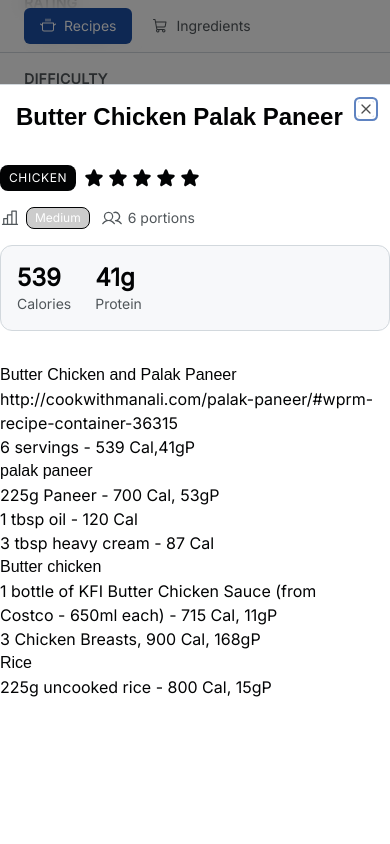
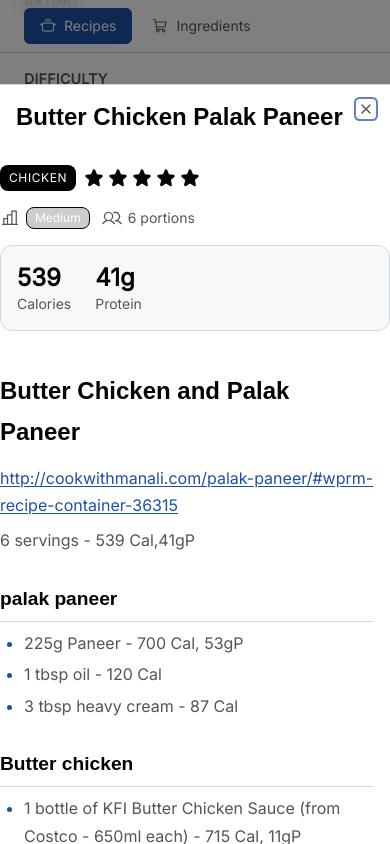
Before and after one commit to nicholasc120/meal-prep-recipes, a React (Vite) app: page / in a window 390 px wide. Both pictures are taken after a click on the element 195 px from the left and 1221 px from the top of the page. Shown: the part 799-1643 px from the top of the page. Built offline with nearby package versions, Linux system fonts and the light colour scheme.

Commit message:
Improve recipe modal styling and mobile scrolling

```diff
--- a/src/components/RecipeDetail.tsx
+++ b/src/components/RecipeDetail.tsx
@@ -90,9 +90,9 @@ export function RecipeDetail({ recipe, open, onOpenChange }: RecipeDetailProps)
         )}
       </div>
 
-      <ScrollArea className="flex-1 pr-4">
+      <ScrollArea className="flex-1 min-h-0">
         <div
-          className="prose prose-sm max-w-none prose-headings:font-space prose-headings:text-foreground prose-p:text-foreground/90 prose-li:text-foreground/90 prose-strong:text-foreground"
+          className="recipe-content pr-4 pb-6"
           dangerouslySetInnerHTML={{ __html: recipe.content }}
         />
       </ScrollArea>
@@ -102,11 +102,13 @@ export function RecipeDetail({ recipe, open, onOpenChange }: RecipeDetailProps)
   if (isMobile) {
     return (
       <Sheet open={open} onOpenChange={onOpenChange}>
-        <SheetContent side="bottom" className="h-[90vh] flex flex-col">
+        <SheetContent side="bottom" className="h-[90vh] flex flex-col overflow-hidden">
           <SheetHeader>
             <SheetTitle className="text-2xl font-bold">{recipe.title}</SheetTitle>
           </SheetHeader>
-          {content}
+          <div className="flex-1 flex flex-col min-h-0 overflow-y-auto">
+            {content}
+          </div>
         </SheetContent>
       </Sheet>
     )
--- a/src/index.css
+++ b/src/index.css
@@ -123,3 +123,83 @@
     font-family: var(--font-space);
   }
 }
+
+/* Styles for rendered recipe markdown content */
+.recipe-content {
+  line-height: 1.7;
+  color: var(--foreground);
+}
+
+.recipe-content h1 {
+  font-size: 1.5rem;
+  font-weight: 700;
+  margin-top: 1.5rem;
+  margin-bottom: 0.75rem;
+  color: var(--foreground);
+}
+
+.recipe-content h2 {
+  font-size: 1.2rem;
+  font-weight: 700;
+  margin-top: 1.75rem;
+  margin-bottom: 0.5rem;
+  padding-bottom: 0.375rem;
+  border-bottom: 1px solid var(--border);
+  color: var(--foreground);
+}
+
+.recipe-content h3 {
+  font-size: 1.05rem;
+  font-weight: 600;
+  margin-top: 1.25rem;
+  margin-bottom: 0.5rem;
+  color: var(--foreground);
+}
+
+.recipe-content p {
+  margin-top: 0.5rem;
+  margin-bottom: 0.5rem;
+  color: var(--muted-foreground);
+}
+
+.recipe-content a {
+  color: var(--primary);
+  text-decoration: underline;
+  text-underline-offset: 2px;
+  font-weight: 500;
+  word-break: break-all;
+  transition: opacity 0.15s;
+}
+
+.recipe-content a:hover {
+  opacity: 0.75;
+}
+
+.recipe-content ul, .recipe-content ol {
+  margin-top: 0.5rem;
+  margin-bottom: 0.75rem;
+  padding-left: 1.5rem;
+}
+
+.recipe-content ul {
+  list-style-type: disc;
+}
+
+.recipe-content ol {
+  list-style-type: decimal;
+}
+
+.recipe-content li {
+  margin-top: 0.25rem;
+  margin-bottom: 0.25rem;
+  color: var(--muted-foreground);
+}
+
+.recipe-content li::marker {
+  color: var(--primary);
+}
+
+.recipe-content strong {
+  font-weight: 600;
+  color: var(--foreground);
+}
```
